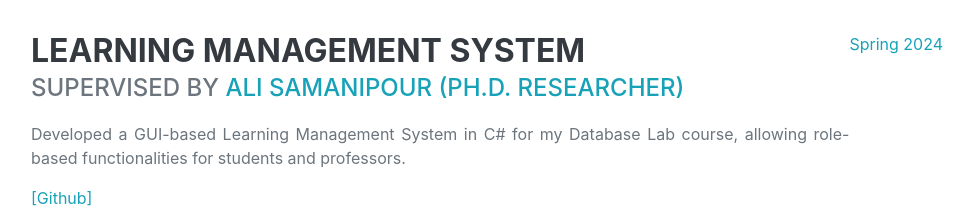
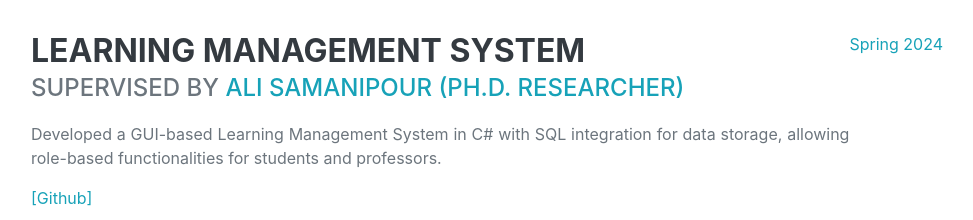
Before and after one commit to omidTarabavar/omidtarabavar.github.io, a plain HTML site: page index.html in a window 1280 px wide. Shown: the part 6100-6320 px from the top of the page, without its empty margins (289-1262 px from the left). Drawn offline with nearby package versions, Linux system fonts and the light colour scheme; a web font is replaced by a local one.

Commit message:
Update index.html

```diff
--- a/index.html
+++ b/index.html
@@ -269,7 +269,7 @@
                         <div class="flex-grow-1">
                             <h3 class="mb-0">Learning Management System</h3>
                             <div class="subheading mb-3">Supervised by <a class="text-info" href="https://scholar.google.com/citations?user=dRC9ByIAAAAJ&hl=en" style="text-decoration: none;" target="_blank" class="w3-hover-text-blue">Ali Samanipour (Ph.D. Researcher)</a></div>
-                            <p>Developed a GUI-based Learning Management System in C# for my Database Lab course, allowing role-based functionalities for students and professors.</p><a class="text-info"
+                            <p>Developed a GUI-based Learning Management System in C# with SQL integration for data storage, allowing role-based functionalities for students and professors.</p><a class="text-info"
                                 style="text-decoration: none;" target="_blank" class="w3-hover-text-blue" href="https://github.com/omidTarabavar/Learning-Management-System">[Github]</a>
                         </div>
                         <div class="flex-shrink-0"><span class="text-info">Spring 2024</span></div>
```
